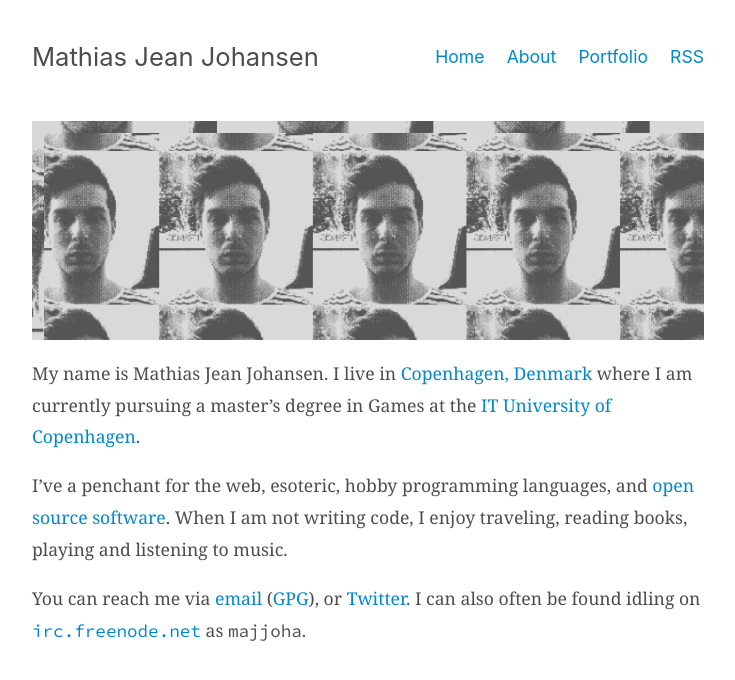
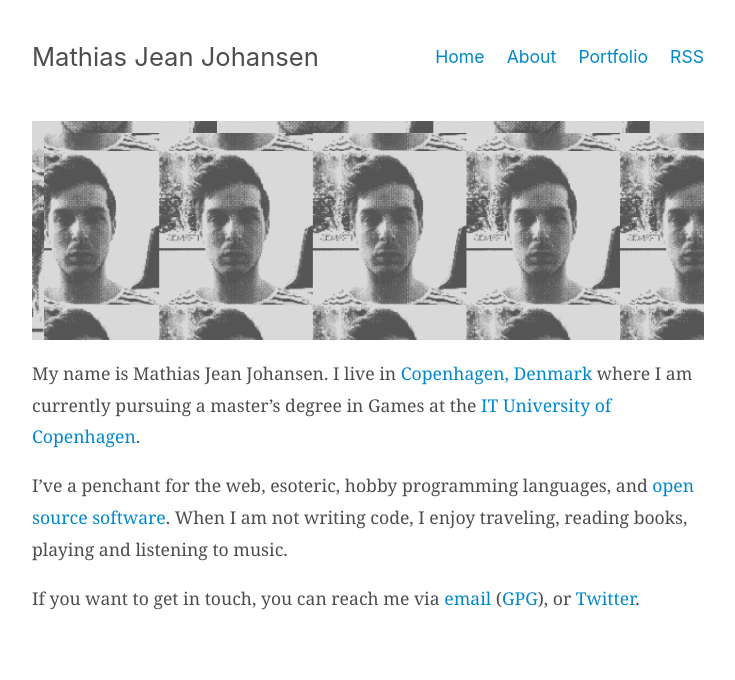
Before and after one commit to majjoha/majjoha.github.io, a Jekyll site: the page built from about/index.md, in a window 1280 px wide. Shown: the top 680 px of the page, without its empty margins (272-1007 px from the left). Built offline with Jekyll 4.4.1, drawn with Linux system fonts in a browser that asks for light colours.

Commit message:
Remove IRC from "About" page.

```diff
--- a/about/index.md
+++ b/about/index.md
@@ -11,7 +11,6 @@ I've a penchant for the web, esoteric, hobby programming languages, and [open
 source software](https://github.com/majjoha). When I am not writing code, I
 enjoy traveling, reading books, playing and listening to music.
 
-You can reach me via [email](mailto:mathias@mjj.io)
+If you want to get in touch, you can reach me via [email](mailto:mathias@mjj.io)
 ([GPG](https://keybase.io/majjoha/key.asc)), or
-[Twitter](https://twitter.com/majjoha). I can also often be found idling on
-[`irc.freenode.net`](irc://irc.freenode.net/majjoha,isnick) as `majjoha`.
+[Twitter](https://twitter.com/majjoha).
```
